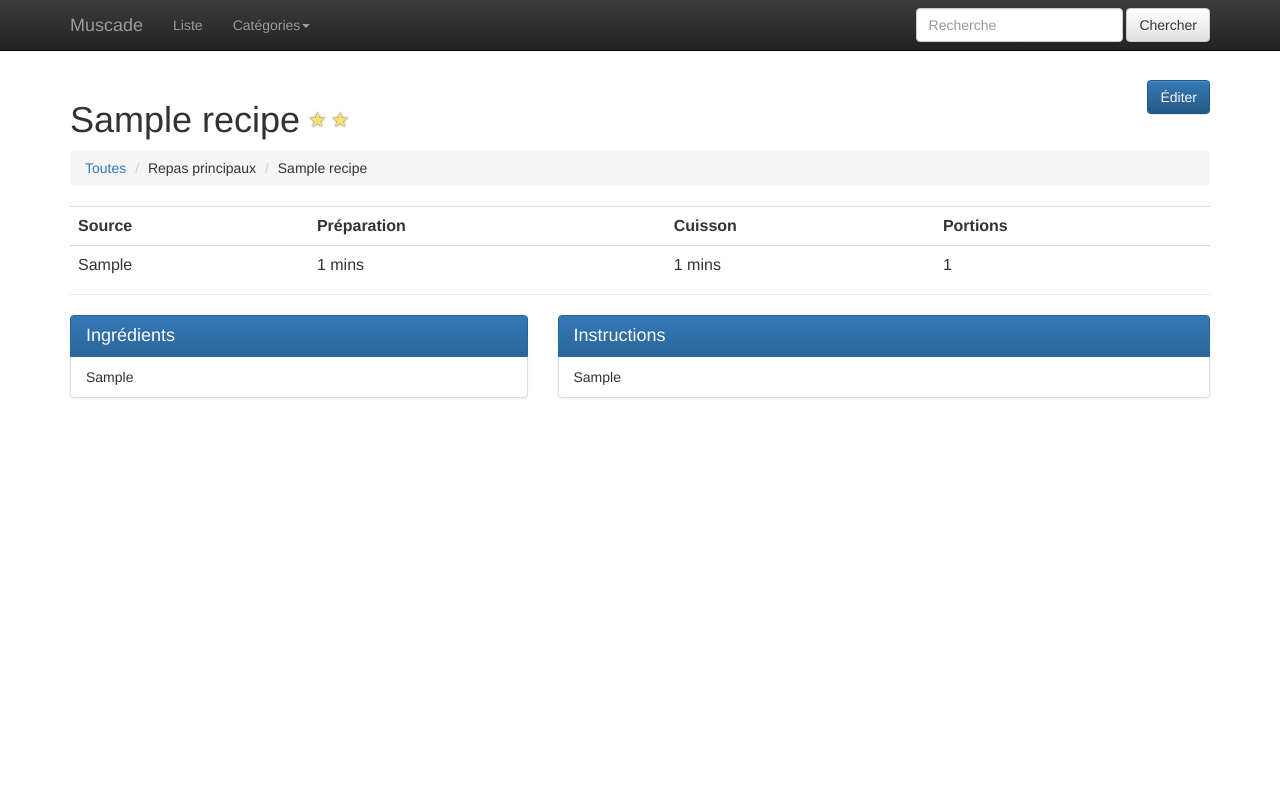
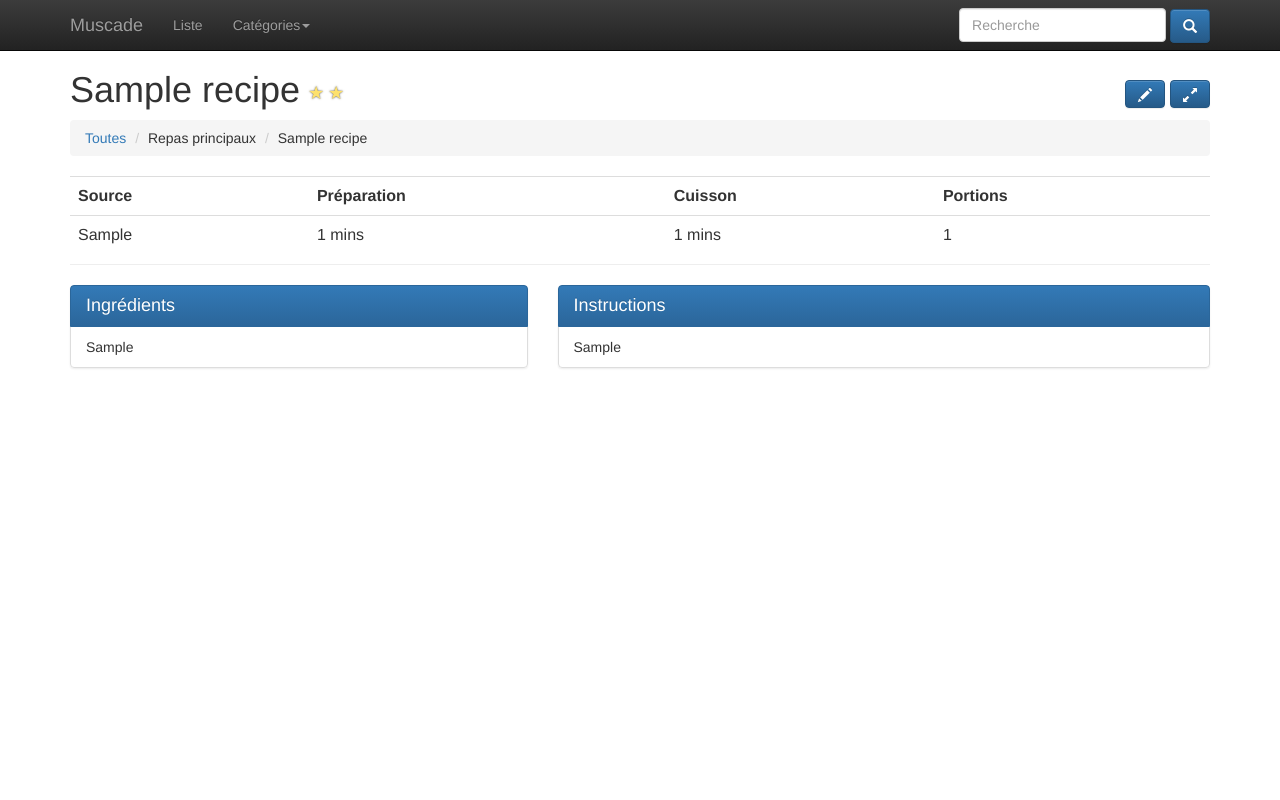
Before and after one commit to mdupuis/muscade, a Flask app: page /1/ in a window 1280 px wide. Run offline with Flask 2, Linux system fonts and the light colour scheme; tables that the repository leaves empty hold one stand-in row (values such as "Sample post"); some libraries are stand-ins or nearby versions.

Commit message:
Full screen recipe view and use icons instead of text on buttons.

```diff
--- a/app/static/css/style.css
+++ b/app/static/css/style.css
@@ -1,5 +1,9 @@
-body, .extra-top-padding {
-    padding-top: 40px;
+.extra-top-padding {
+    padding-top: 60px;
+}
+
+.page-header{
+    padding-top:10px;
 }
 
 .no-margin {
@@ -13,7 +17,7 @@
 /* STARS */
 .star-icon {
     color: #ddd;
-    font-size: 1.5em;
+    font-size: 1.3em;
     position: relative;
 }
 .star-icon.full:before {
@@ -32,11 +36,6 @@
     width: 50%;
     overflow: hidden;
 }
-@-moz-document url-prefix() { /* Firefox Hack :( */
-  .star-icon {
-    font-size: 50px;
-    line-height: 34px;
-  }
-}
+
 
 /* END STARS */
--- a/app/templates/404.html
+++ b/app/templates/404.html
@@ -1,4 +1,4 @@
-{% extends "base.html" %}
+{% extends "base_nav.html" %}
 {% block content %}
 <h1>Recette non-trouvée</h1>
 {% endblock %}
--- a/app/templates/base.html
+++ b/app/templates/base.html
@@ -10,8 +10,6 @@
     <title>Muscade</title>
     {% endif %}
 
-    <link rel="stylesheet" href="{{ url_for('static', filename='css/style.css') }}">
-    <link rel="stylesheet" href="{{ url_for('static', filename='css/print.css') }}" media="print">
 
     <!-- Bootstrap Latest compiled and minified CSS -->
     <link rel="stylesheet" href="https://maxcdn.bootstrapcdn.com/bootstrap/3.3.1/css/bootstrap.min.css">
@@ -21,6 +19,10 @@
     <!-- DataTables CSS -->
     <link rel="stylesheet" type="text/css"
     href="//cdn.datatables.net/plug-ins/3cfcc339e89/integration/bootstrap/3/dataTables.bootstrap.css">
+
+    <link rel="stylesheet" href="{{ url_for('static', filename='css/style.css') }}">
+    <link rel="stylesheet" href="{{ url_for('static', filename='css/print.css') }}" media="print">
+    {% block extra_css %} {% endblock %}
 
     <!-- jQuery (necessary for Bootstrap's JavaScript plugins) -->
     <script src="https://ajax.googleapis.com/ajax/libs/jquery/1.11.1/jquery.min.js"></script>
@@ -35,43 +37,7 @@
     <script src="https://maxcdn.bootstrapcdn.com/bootstrap/3.3.1/js/bootstrap.min.js"></script>
 
 </head>
-<body>
-<nav class="navbar navbar-inverse navbar-fixed-top">
-    <div class="container">
-        <div class="navbar-header">
-            <button type="button" class="navbar-toggle collapsed" data-toggle="collapse" data-target="#navbar"
-                    aria-expanded="false" aria-controls="navbar">
-                <span class="icon-bar"></span>
-                <span class="icon-bar"></span>
-                <span class="icon-bar"></span>
-            </button>
-            <a class="navbar-brand" href="/">Muscade</a>
-        </div>
-        <div id="navbar" class="collapse navbar-collapse">
-            <form class="navbar-form navbar-right" role="search" action="{{ url_for('search') }}">
-                <div class="form-group">
-                    <input type="text" class="form-control" name="s" placeholder="Recherche">
-                </div>
-                <button type="submit" class="btn btn-default">Chercher</button>
-            </form>
-            <ul class="nav navbar-nav">
-                <li><a href="/">Liste</a></li>
-                <li class="dropdown">
-                    <a href="#" class="dropdown-toggle" data-toggle="dropdown" role="button" aria-haspopup="true" aria-expanded="false">Catégories<span class="caret"></span></a>
-                    <ul class="dropdown-menu">
-                        {% for category_tuple in categories %}
-                            <li><a href="{{ url_for('by_category', category_id=category_tuple[0]) }}">{{ category_tuple[1] }}</a></li>
-                        {% endfor %}
-                    </ul>
-                </li>
-            </ul>
-        </div>
-        <!--/.nav-collapse -->
-    </div>
-</nav>
-
-<div class="container">
-
+{% block nav %}{% endblock %}
 {% with messages = get_flashed_messages(with_categories=true) %}
 {% if messages %}
 {% for category, message in messages %}
@@ -84,7 +50,7 @@
 {% endif %}
 {% endwith %}
 
-    {% block content %}{% endblock %}
-</div>
-</body>
+{% block content %}
+{% endblock %}
+
 </html>
--- /dev/null
+++ b/app/templates/base_nav.html
@@ -0,0 +1,39 @@
+{% extends "base.html" %}
+{% block nav %}
+<body>
+<nav class="navbar navbar-inverse navbar-fixed-top">
+    <div class="container">
+        <div class="navbar-header">
+            <button type="button" class="navbar-toggle collapsed" data-toggle="collapse" data-target="#navbar"
+                    aria-expanded="false" aria-controls="navbar">
+                <span class="icon-bar"></span>
+                <span class="icon-bar"></span>
+                <span class="icon-bar"></span>
+            </button>
+            <a class="navbar-brand" href="/">Muscade</a>
+        </div>
+        <div id="navbar" class="collapse navbar-collapse">
+            <form class="navbar-form navbar-right" role="search" action="{{ url_for('search') }}">
+                <div class="form-group">
+                    <input type="text" class="form-control" name="s" placeholder="Recherche">
+                </div>
+                <button type="submit" class="btn btn-primary glyphicon glyphicon-search"></button>
+            </form>
+            <ul class="nav navbar-nav">
+                <li><a href="/">Liste</a></li>
+                <li class="dropdown">
+                    <a href="#" class="dropdown-toggle" data-toggle="dropdown" role="button" aria-haspopup="true" aria-expanded="false">Catégories<span class="caret"></span></a>
+                    <ul class="dropdown-menu">
+                        {% for category_tuple in categories %}
+                            <li><a href="{{ url_for('by_category', category_id=category_tuple[0]) }}">{{ category_tuple[1] }}</a></li>
+                        {% endfor %}
+                    </ul>
+                </li>
+            </ul>
+        </div>
+        <!--/.nav-collapse -->
+    </div>
+</nav>
+{% endblock %}
+
+</body>
--- a/app/templates/edit.html
+++ b/app/templates/edit.html
@@ -1,5 +1,6 @@
-{% extends "base.html" %}
+{% extends "base_nav.html" %}
 {% block content %}
+<div class="container">
     <div class='page-header'>
         {% if entry.name %}
         <h2>Editer '{{ entry.name }}'</h2>
@@ -28,4 +29,5 @@
         {% endfor %}
         <p><input type="submit" class="btn btn-primary" value="Soumettre"></p>
     </form>
+</div>
 {% endblock %}
--- a/app/templates/view_recipe.html
+++ b/app/templates/view_recipe.html
@@ -1,14 +1,18 @@
-{% extends "base.html" %}
+{% extends "base_nav.html" %}
 {% block content %}
+<div class="container">
     <div class="page-header">
-    <div class='btn-toolbar pull-right'>
+        <div class='btn-toolbar pull-right' style="margin-top:30px;">
             <div class='btn-group'>
-            <a href="/{{ recipe.id}}/edit/" class='btn btn-primary hidden-print'>Éditer</a>
+                <a href="/{{ recipe.id}}/edit/" class='btn btn-primary hidden-print'><span class="glyphicon glyphicon-pencil"></span></a>
+            </div>
+            <div class='btn-group'>
+                <a href="{{ url_for('view_recipe_fs', recipe_id=recipe.id)}}" class='btn btn-primary hidden-print'><span class="glyphicon glyphicon-resize-full"></span></a>
             </div>
         </div>
 
         <h1 style="float:left;">{{ recipe.name }}</h1>
-    <div style="padding-top:25px">&nbsp;
+        <div style="padding-top:30px; white-space: nowrap;">&nbsp;
         {% for i in range(0, recipe.rating//2) %}
         <span class="star-icon full">☆</span>
         {% endfor %}
@@ -63,6 +67,6 @@
             </ul>
         </div>
     </div>
-
+</div>
 
 {% endblock %}
--- a/app/views.py
+++ b/app/views.py
@@ -55,6 +55,18 @@
     )
 
 
+@app.route('/<int:recipe_id>/fs', methods=['GET', 'POST'])
+def view_recipe_fs(recipe_id):
+    recipe = None
+    try:
+        recipe = Recipe.select().where(Recipe.id == recipe_id).get()
+    except Recipe.DoesNotExist:
+        abort(404)
+    return render_template("view_recipe_fs.html",
+                           recipe=recipe,
+    )
+
+
 @app.route('/<int:recipe_id>/edit/', methods=['GET', 'POST'])
 @app.route('/add/', methods=['GET', 'POST'])
 def edit_recipe(recipe_id=None):
```
Also changed, not shown: app/static/css/full_screen.css (added, +11 -0 lines), app/templates/list.html (+7 -3 lines), app/templates/view_recipe_fs.html (added, +35 -0 lines). Lines whose indentation alone changed are shown as unchanged.
